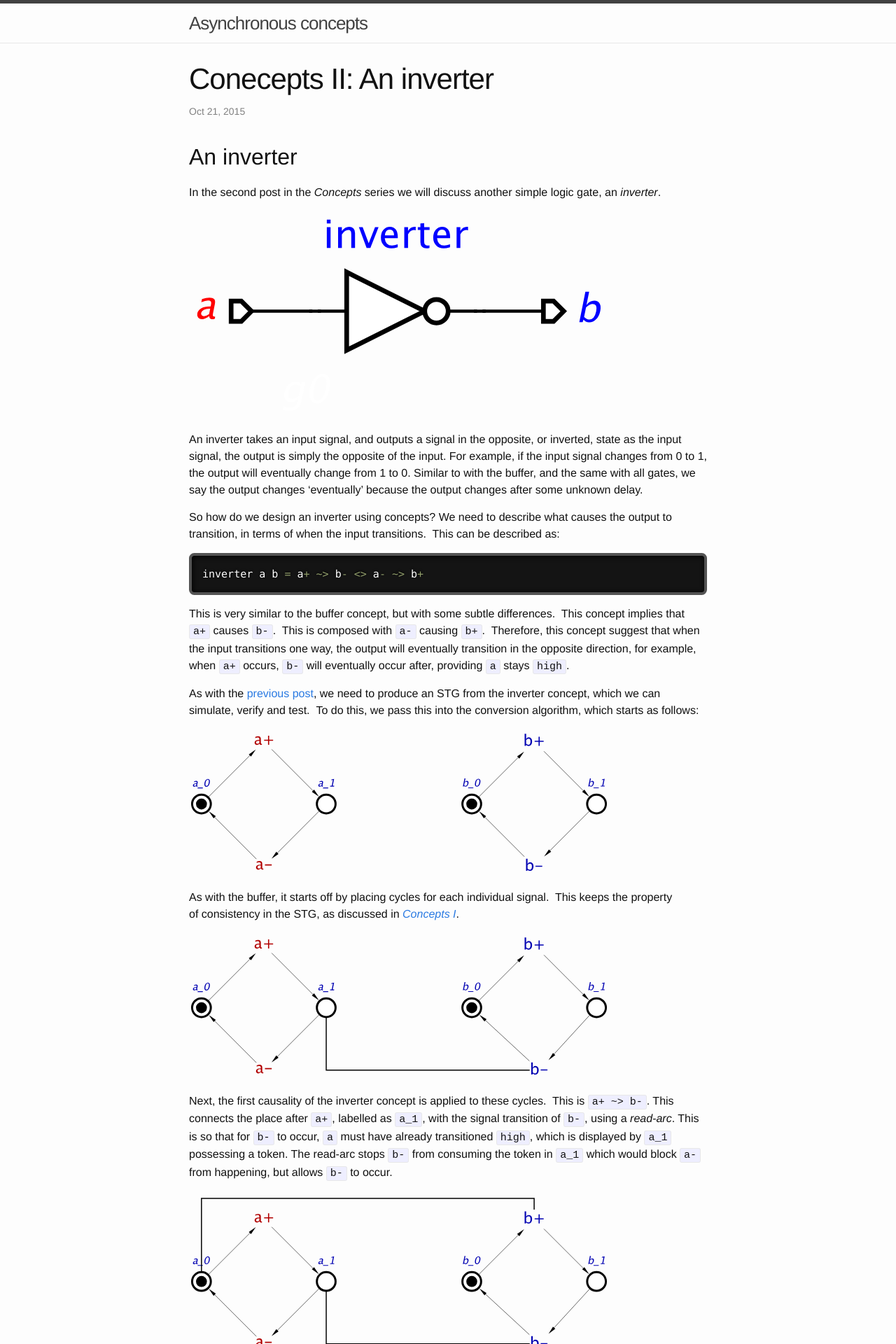
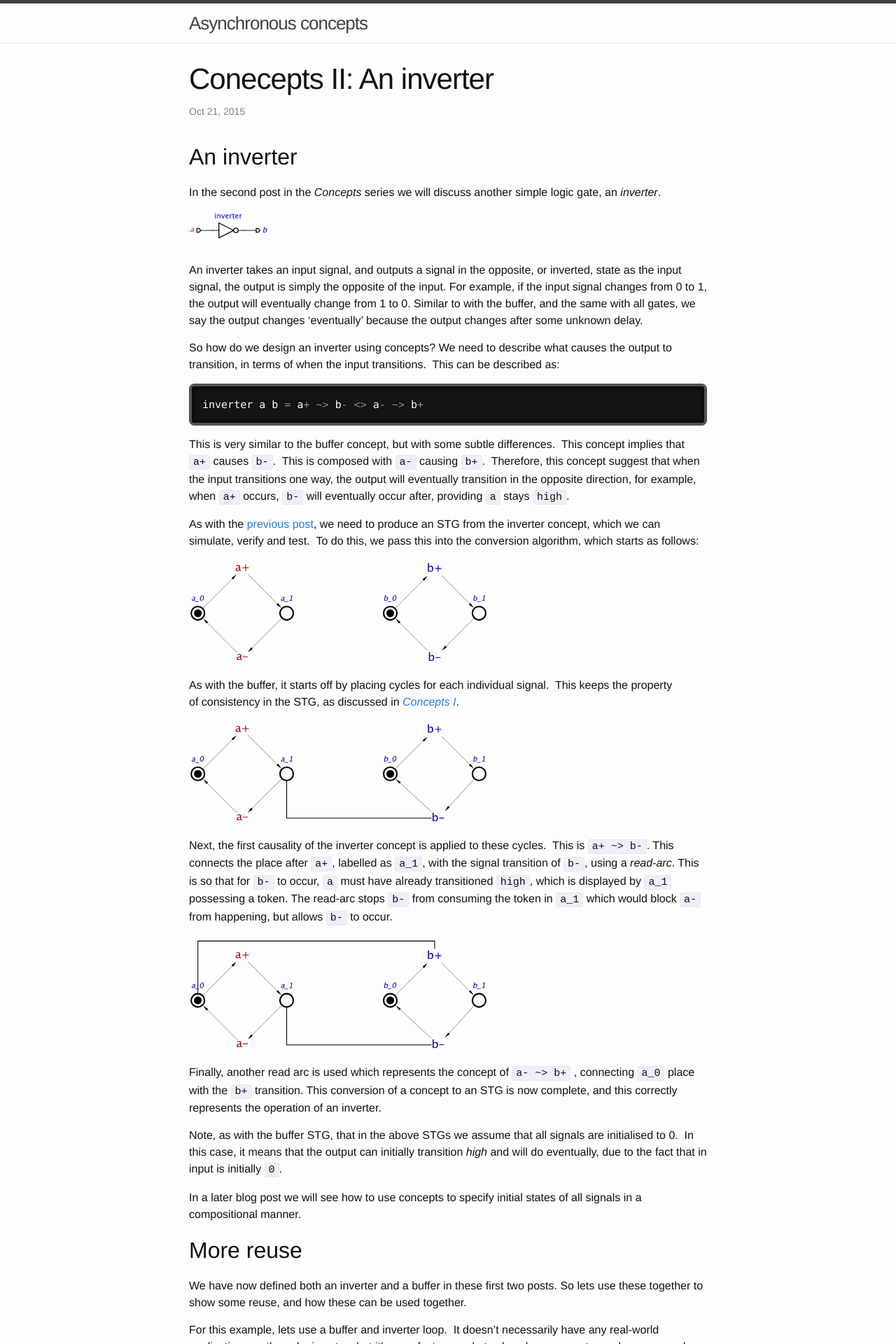
Before and after one commit to jrbeaumont/concepts-blog, a Jekyll site: the page built from _posts/2015-10-21-inverter.md, in a window 1280 px wide. Shown: the top 1920 px of the page at 70% size. Built offline with Jekyll 4.4.1, drawn with Linux system fonts in a browser that asks for light colours.

Commit message:
Edited some sizes of images so their elements are all of a similar size

```diff
--- a/_posts/2015-10-21-inverter.md
+++ b/_posts/2015-10-21-inverter.md
@@ -11,7 +11,7 @@ An inverter
 In the second post in the *Concepts* series we will discuss another simple
 logic gate, an *inverter*.
 
-![Inverter schematic]({{ site.url }}{{ site.baseurl }}/images/inverter_schematic.svg){:width="600"}
+![Inverter schematic]({{ site.url }}{{ site.baseurl }}/images/inverter_schematic.svg)
 
 An inverter takes an input signal, and outputs a signal in the opposite, or
 inverted, state as the input signal, the output is simply the opposite of the
@@ -40,13 +40,13 @@ As with the [previous post]({{ site.url }}{{ site.baseurl }}/concepts/2015/
 we can simulate, verify and test.  To do this, we pass this into the
 conversion algorithm, which starts as follows:
 
-![First step of inveter translation]({{ site.url }}{{ site.baseurl }}/images/buffer0.svg){:width="600"}
+![First step of inveter translation]({{ site.url }}{{ site.baseurl }}/images/buffer0.svg)
 
 As with the buffer, it starts off by placing cycles for each individual
 signal.  This keeps the property of consistency in the STG, as discussed in
 [*Concepts I*]({{ site.url }}{{ site.baseurl }}/concepts/2015/09/30/buffer.html).
 
-![Second step of inveter translation]({{ site.url }}{{ site.baseurl }}/images/inverter1.svg){:width="600"}
+![Second step of inveter translation]({{ site.url }}{{ site.baseurl }}/images/inverter1.svg)
 
 Next, the first causality of the inverter concept is applied to these cycles.
 This is `a+ ~> b-`. This connects the place after `a+`, labelled as `a_1`,
@@ -56,7 +56,7 @@ displayed by `a_1` possessing a token. The read-arc stops `b-` from
 consuming the token in `a_1` which would block `a-` from happening, but
 allows `b-` to occur.
 
-![Final step of inveter translation]({{ site.url }}{{ site.baseurl }}/images/inverter2.svg){:width="600"}
+![Final step of inveter translation]({{ site.url }}{{ site.baseurl }}/images/inverter2.svg)
 
 Finally, another read arc is used which represents the concept of `a- ~> b+`
 , connecting `a_0` place with the `b+` transition. This conversion of a
@@ -83,7 +83,7 @@ have any real-world applications as these logic gates, but it's a perfect
 example to show how concepts can be composed, and produces some interesting
 results.
 
-![A buffer-inverter loop schematic]({{ site.url }}{{ site.baseurl }}/images/buffer-inverter_schematic.svg){:width="600"}
+![A buffer-inverter loop schematic]({{ site.url }}{{ site.baseurl }}/images/buffer-inverter_schematic.svg)
 
 The signals shown in this diagram are simply used for viewing the outputs from
 the inverter and the buffer, but can be used as part of the concepts.
@@ -105,7 +105,7 @@ and a buffer, we can simply reuse this definition in order to save time on
 describing concepts. The `bufferAndInverter` STG will be, assuming all signals
 are initially 0, as follows:
 
-![Translated STG of a buffer-inverter loop]({{ site.url }}{{ site.baseurl }}/images/buffer-inverter_STG.svg){:width="600"}
+![Translated STG of a buffer-inverter loop]({{ site.url }}{{ site.baseurl }}/images/buffer-inverter_STG.svg)
 
 By following pairs of arcs, it is possible to see which are a cause of the
 buffer, and which are a cause of the inverter.  This STG can now be simulated,
@@ -116,7 +116,7 @@ enabled, and this completes the circuit.
 
 This STG can be resynthesized, and the result is rather interesting:
 
-![Resynthesized buffer-inverter loop -- A handshake]({{ site.url }}{{ site.baseurl }}/images/handshake1.svg){:height="300" width="300"}
+![Resynthesized buffer-inverter loop -- A handshake]({{ site.url }}{{ site.baseurl }}/images/handshake1.svg)
 
 The resulting STG is in-fact the STG for a *handshake* protocol.  This means
 that what we have defined above, `bufferAndInverter`, is actually a `handshake`
```
Also changed, not shown: _posts/2015-09-30-buffer.md (+6 -6 lines), images/buffer-inverter_STG.svg, images/buffer-inverter_schematic.svg, images/buffer0.svg, images/buffer1.svg, images/buffer2.svg, images/buffer_schematic.svg, images/double-buffer_STG.svg, images/double-buffer_schematic.svg, images/handshake1.svg, images/inverter1.svg, images/inverter2.svg, images/inverter_schematic.svg, 1 other file.
